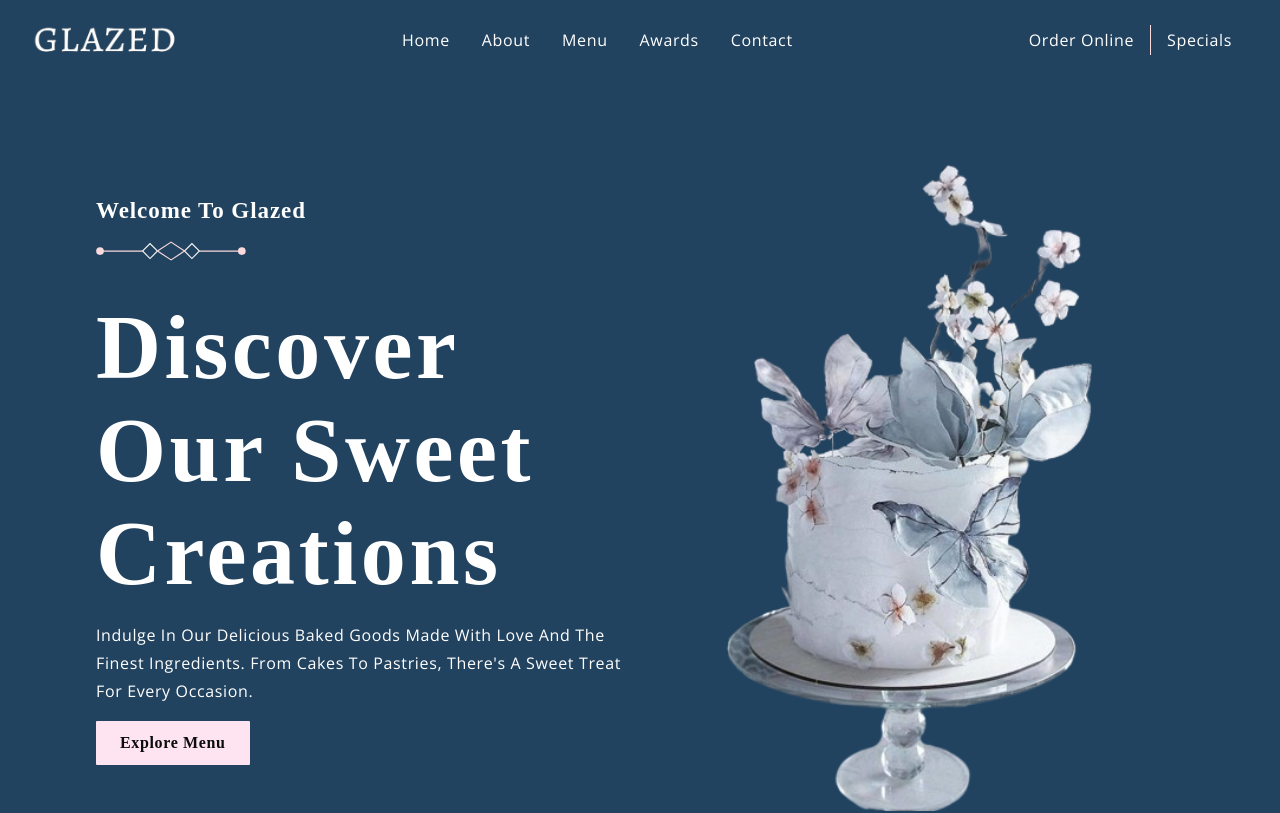
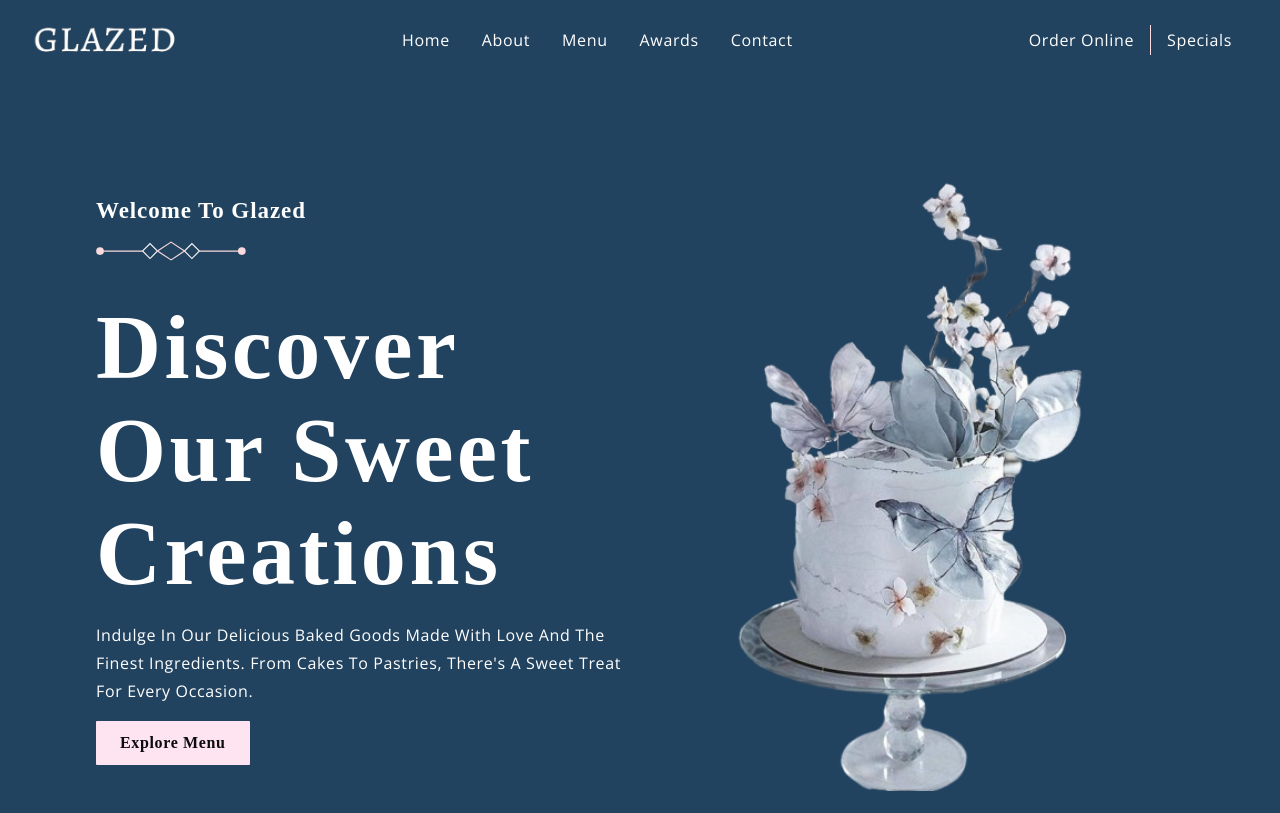
Before and after one commit to hafsachenni/Modern_Pastry_Website, a React (Create React App) app: page / in a window 1280 px wide. Shown: the top 813 px of the page. Built offline with nearby package versions, Linux system fonts and the light colour scheme; the HTML template or start-up script is replaced by a standard one; a web font is replaced by a local one.

Commit message:
here sections img has been resized

```diff
--- a/src/App.css
+++ b/src/App.css
@@ -39,6 +39,7 @@
     justify-content: center;
     align-items: center;
     margin-left: 2rem;
+    max-width: 600px;
   }
 
   .app__wrapper_img-reverse {
--- a/src/container/Header/Header.css
+++ b/src/container/Header/Header.css
@@ -11,13 +11,9 @@
     font-size: 90px;
 }
 .app__wrapper_img img {
-    width: 110%;
-    max-width: 800px;
+    width: 94%;
 }
-.app__wrapper_img {
-    width: 50%;
-    max-width: 600px;
-}
+
 
 @media screen and (min-width: 2000px) {
     .app__header--h1 {
```
